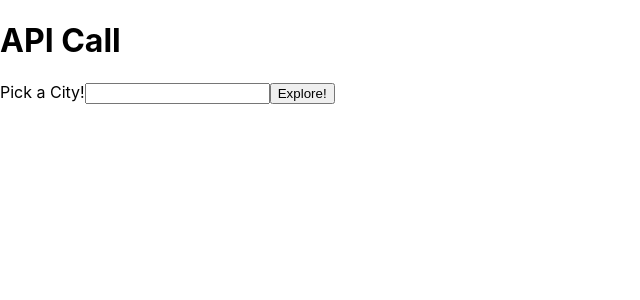
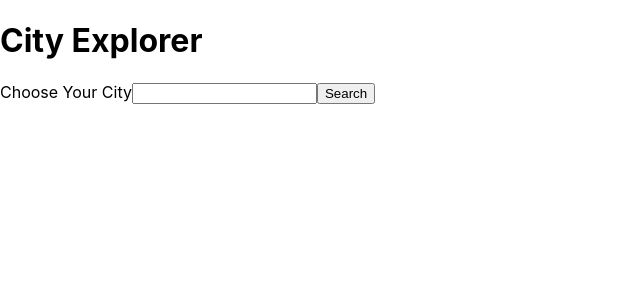
Before and after one commit to cesarderio/city-explorer, a React (Create React App) app: page / in a window 1280 px wide. Shown: the top 300 px of the page, without its empty margins (0-640 px from the left). Built offline with nearby package versions, Linux system fonts and the light colour scheme.

Commit message:
recreating all the needed files

```diff
--- a/src/App.js
+++ b/src/App.js
@@ -1,6 +1,5 @@
 import React from 'react';
 import axios from 'axios';
-
 
 class App extends React.Component {
   constructor(props) {
@@ -14,26 +13,18 @@ class App extends React.Component {
     }
   }
 
-  // *** CITY DATA DEMO HANDLERS ***
-
   handleInput = (e) => {
     e.preventDefault();
     this.setState({
       city: e.target.value
     })
   }
-  // async/await - handles our asynchronous code
-  // try/catch - handles our promise - resolve a successful promise, or handles our errors with a rejected promise
 
   getCityData = async (e) => {
     e.preventDefault();
     console.log(this.state.city);
 
     try {
-      // TODO: get data back from LocationIQ
-      // Use axios to make my API call
-
-      // define my URL to send to axios:
       let url = `https://us1.locationiq.com/v1/search?key=${process.env.REACT_APP_LOCATIONIQ_API_KEY}&q=${this.state.city}&format=json`
 
       let cityData = await axios.get(url);
@@ -48,7 +39,6 @@ class App extends React.Component {
     // `https://maps.locationiq.com/v3/staticmap?key=${process.env.REACT_APP_LOCATIONIQ_API_KEY}&center=47.6038321,-122.3300624&zoom=10`
 
     } catch(error){
-      console.log(error);
       this.setState({
         error: true,
         errorMessage: error.message
@@ -57,19 +47,16 @@ class App extends React.Component {
   }
 
   render() {
-
     return (
       <>
-        <h1>API Call</h1>
-
+        <h1>City Explorer</h1>
 
         <form onSubmit={this.getCityData}>
-          <label > Pick a City!
+          <label > Choose Your City
             <input type="text" onInput={this.handleInput}/>
-            <button type='submit'>Explore!</button>
+            <button type='submit'>Search</button>
           </label>
         </form>
-
         {
           this.state.error
           ?
@@ -81,5 +68,4 @@ class App extends React.Component {
     );
   }
 }
-
 export default App;
--- a/src/index.js
+++ b/src/index.js
@@ -2,7 +2,7 @@ import React from 'react';
 import ReactDOM from 'react-dom/client';
 import './index.css';
 import App from './App';
-import reportWebVitals from './reportWebVitals';
+
 
 const root = ReactDOM.createRoot(document.getElementById('root'));
 root.render(
@@ -14,4 +14,3 @@ root.render(
 // If you want to start measuring performance in your app, pass a function
 // to log results (for example: reportWebVitals(console.log))
 // or send to an analytics endpoint. Learn more: https://bit.ly/CRA-vitals
-reportWebVitals();
--- a/src/reportWebVitals.js
+++ /dev/null
@@ -1,13 +0,0 @@
-const reportWebVitals = onPerfEntry => {
-  if (onPerfEntry && onPerfEntry instanceof Function) {
-    import('web-vitals').then(({ getCLS, getFID, getFCP, getLCP, getTTFB }) => {
-      getCLS(onPerfEntry);
-      getFID(onPerfEntry);
-      getFCP(onPerfEntry);
-      getLCP(onPerfEntry);
-      getTTFB(onPerfEntry);
-    });
-  }
-};
-
-export default reportWebVitals;
```
Also changed, not shown: src/setupTests.js (deleted, +0 -5 lines), 1 other file (tests, documents, lock files or other folders).
